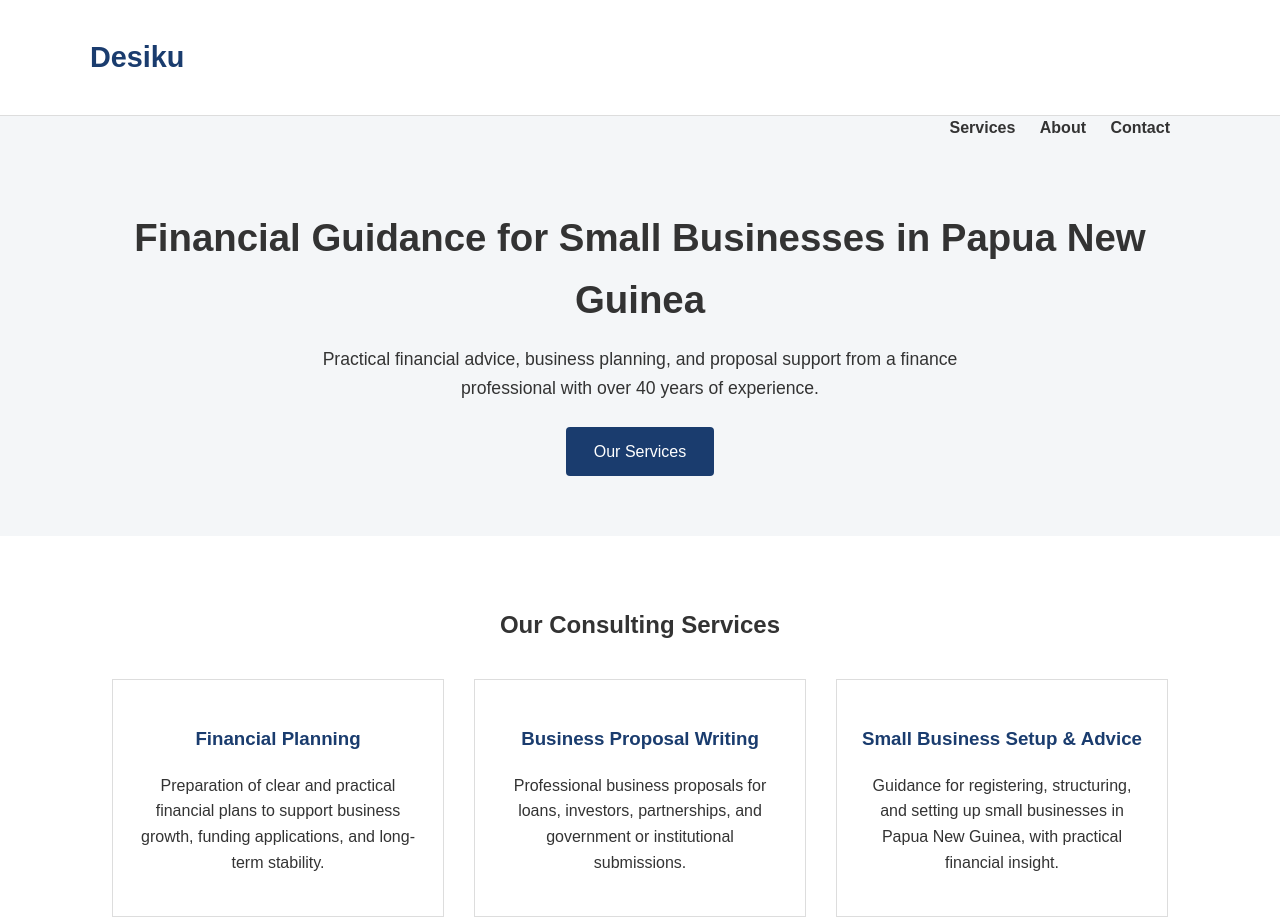
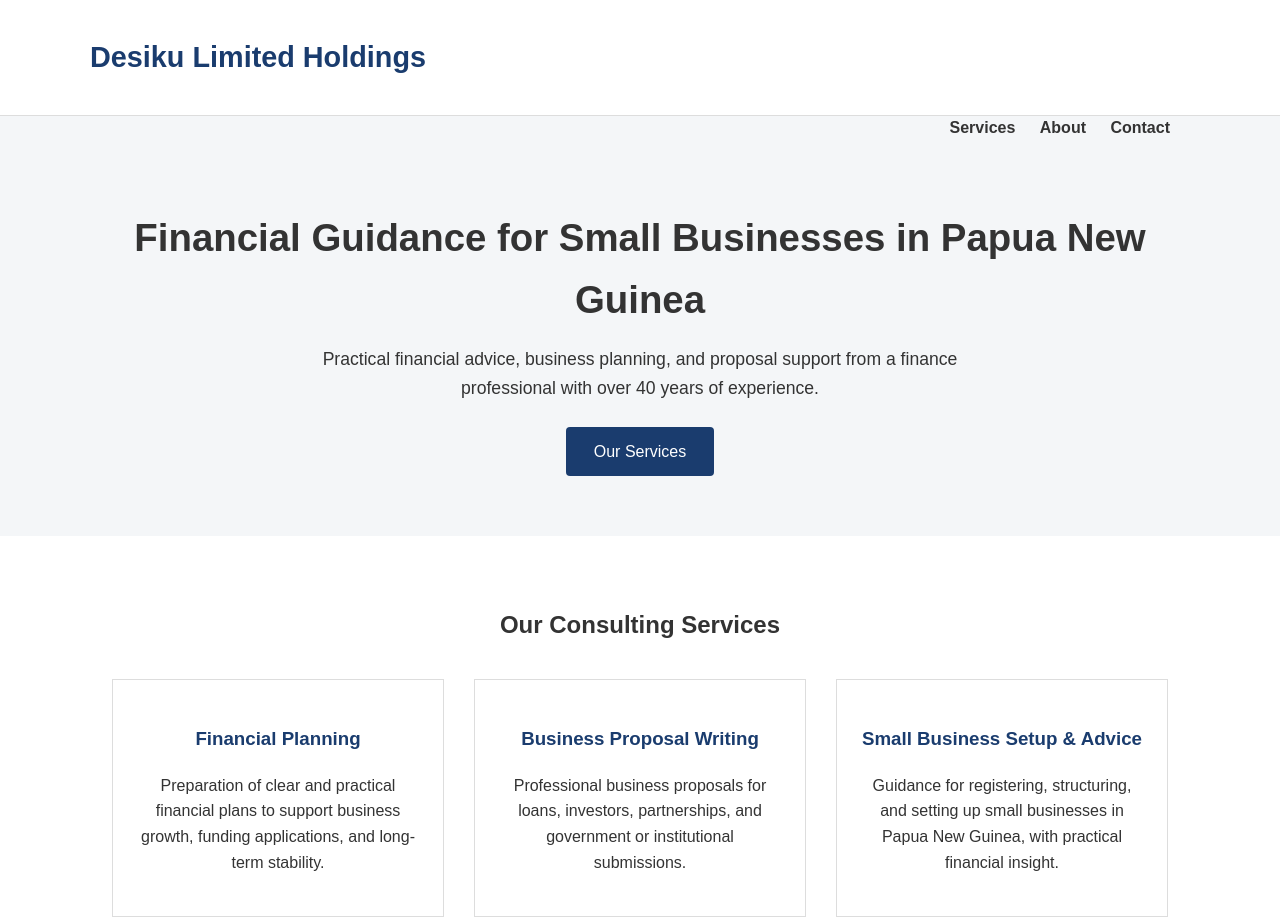
Before and after one commit to marpenaadriannaly7-design/canary-release-traefik, a plain HTML site: page index.html in a window 1280 px wide. Shown: the top 920 px of the page. Drawn offline with Linux system fonts and the light colour scheme.

Commit message:
Adding company full name

```diff
--- a/index.html
+++ b/index.html
@@ -11,7 +11,7 @@
   <!-- Navigation -->
   <header class="navbar">
     <div class="container">
-      <h1 class="logo">Desiku</h1>
+      <h1 class="logo">Desiku Limited Holdings</h1>
       <nav>
         <ul class="nav-links">
           <li><a href="#services">Services</a></li>
```
